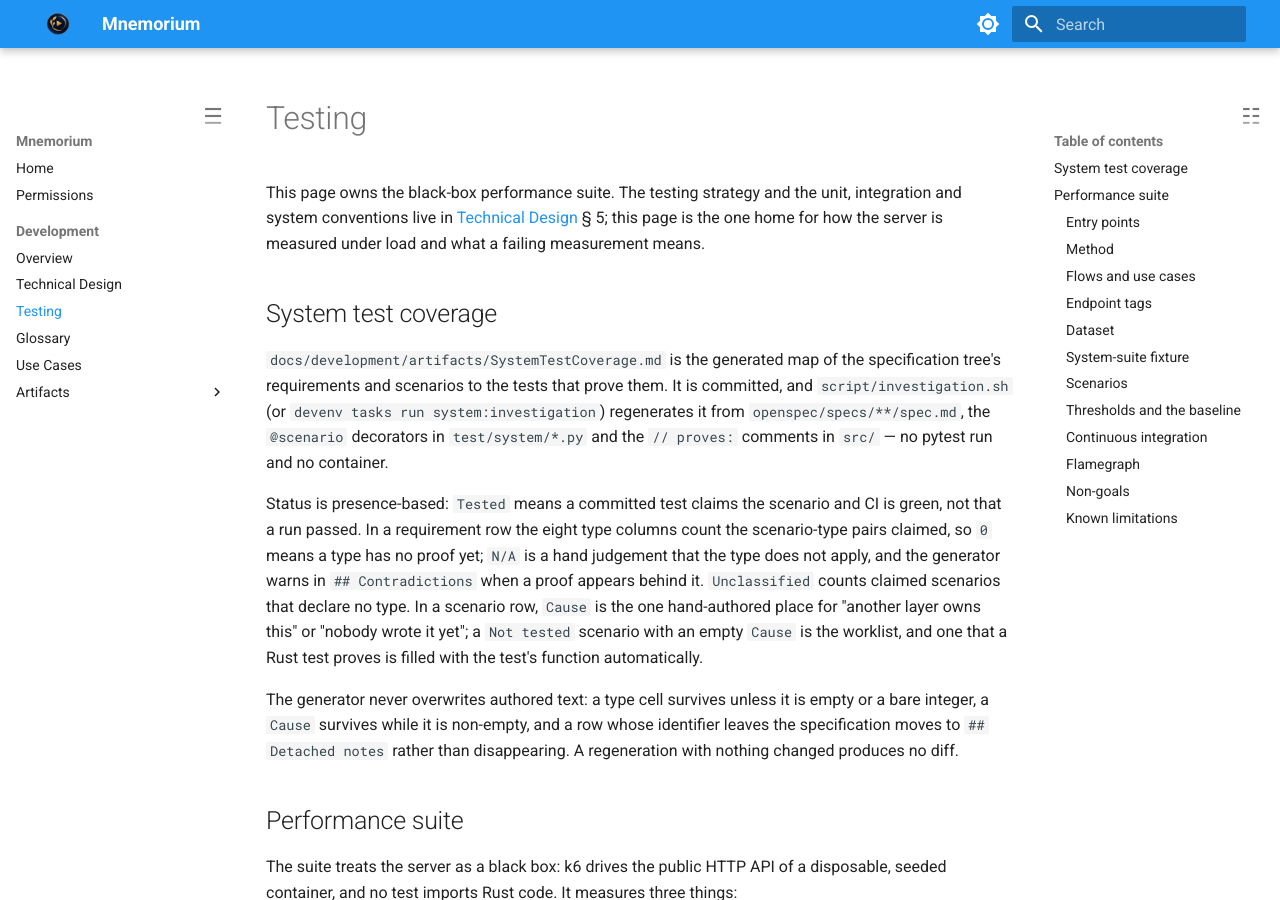
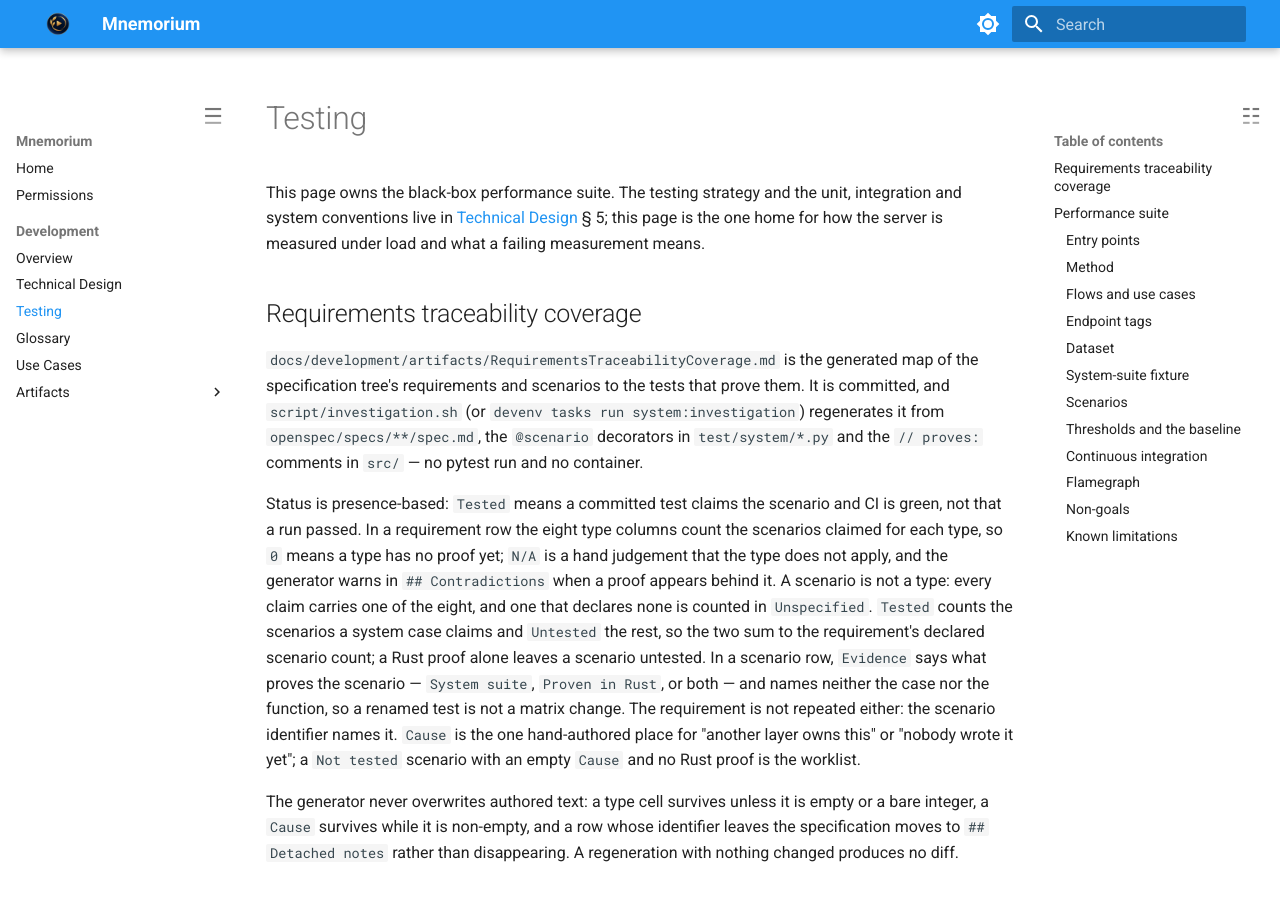
Before and after one commit to Mnemorium/mnemorium, an MkDocs documentation site: the page built from docs/development/Test.md, in a window 1280 px wide and 900 px high. Built offline with MkDocs 1.6.1 and Material for MkDocs 9.7.7, drawn with Linux system fonts in a browser that asks for light colours.

Commit message:
docs(development): document the traceability matrix and its evidence

```diff
--- a/docs/development/Test.md
+++ b/docs/development/Test.md
@@ -4,19 +4,23 @@ This page owns the black-box performance suite. The testing strategy and the uni
 live in [Technical Design](TechnicalDesign.md) § 5; this page is the one home for how the server is measured under load
 and what a failing measurement means.
 
-## System test coverage
+## Requirements traceability coverage
 
-`docs/development/artifacts/SystemTestCoverage.md` is the generated map of the specification tree's requirements and
-scenarios to the tests that prove them. It is committed, and `script/investigation.sh` (or
+`docs/development/artifacts/RequirementsTraceabilityCoverage.md` is the generated map of the specification tree's
+requirements and scenarios to the tests that prove them. It is committed, and `script/investigation.sh` (or
 `devenv tasks run system:investigation`) regenerates it from `openspec/specs/**/spec.md`, the `@scenario` decorators in
 `test/system/*.py` and the `// proves:` comments in `src/` — no pytest run and no container.
 
 Status is presence-based: `Tested` means a committed test claims the scenario and CI is green, not that a run passed. In
-a requirement row the eight type columns count the scenario-type pairs claimed, so `0` means a type has no proof yet;
-`N/A` is a hand judgement that the type does not apply, and the generator warns in `## Contradictions` when a proof
-appears behind it. `Unclassified` counts claimed scenarios that declare no type. In a scenario row, `Cause` is the one
-hand-authored place for "another layer owns this" or "nobody wrote it yet"; a `Not tested` scenario with an empty
-`Cause` is the worklist, and one that a Rust test proves is filled with the test's function automatically.
+a requirement row the eight type columns count the scenarios claimed for each type, so `0` means a type has no proof
+yet; `N/A` is a hand judgement that the type does not apply, and the generator warns in `## Contradictions` when a proof
+appears behind it. A scenario is not a type: every claim carries one of the eight, and one that declares none is counted
+in `Unspecified`. `Tested` counts the scenarios a system case claims and `Untested` the rest, so the two sum to the
+requirement's declared scenario count; a Rust proof alone leaves a scenario untested. In a scenario row, `Evidence` says
+what proves the scenario — `System suite`, `Proven in Rust`, or both — and names neither the case nor the function, so a
+renamed test is not a matrix change. The requirement is not repeated either: the scenario identifier names it. `Cause`
+is the one hand-authored place for "another layer owns this" or "nobody wrote it yet"; a `Not tested` scenario with an
+empty `Cause` and no Rust proof is the worklist.
 
 The generator never overwrites authored text: a type cell survives unless it is empty or a bare integer, a `Cause`
 survives while it is non-empty, and a row whose identifier leaves the specification moves to `## Detached notes` rather
```
Also changed, not shown: docs/development/TechnicalDesign.md (+32 -29 lines).
